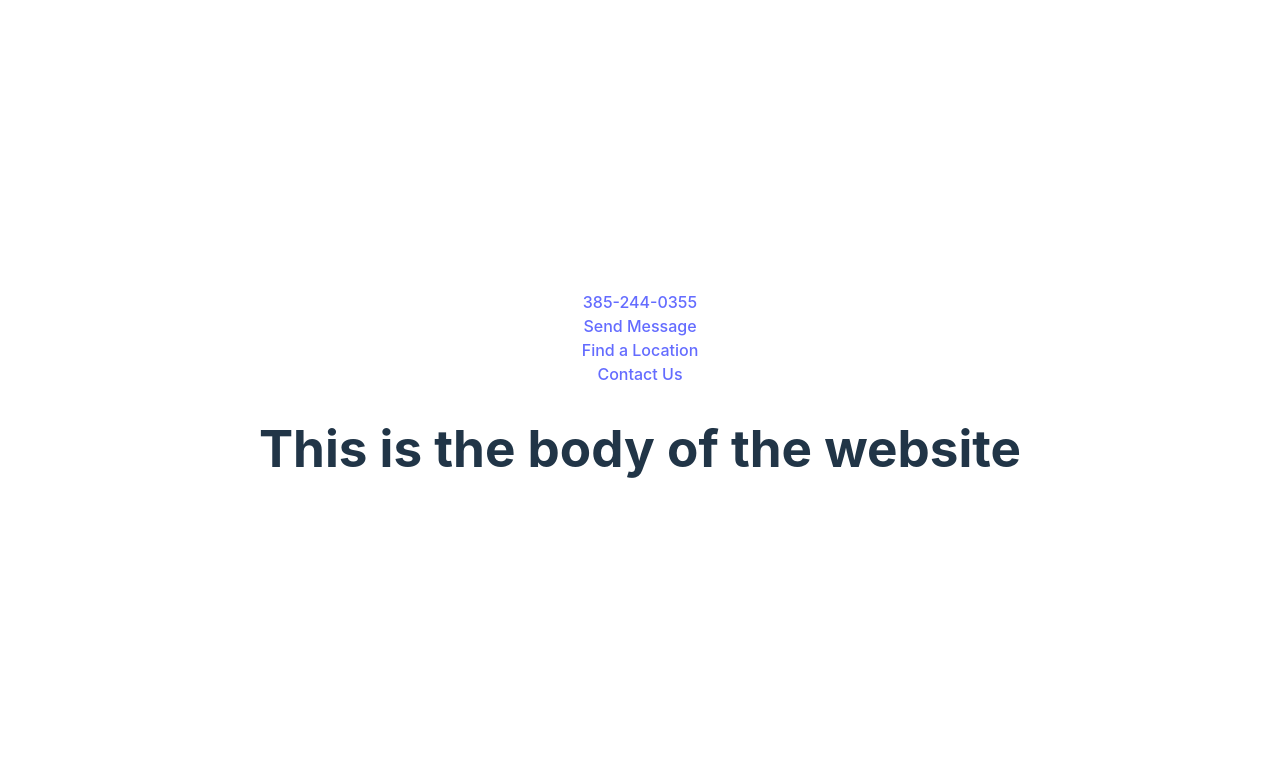
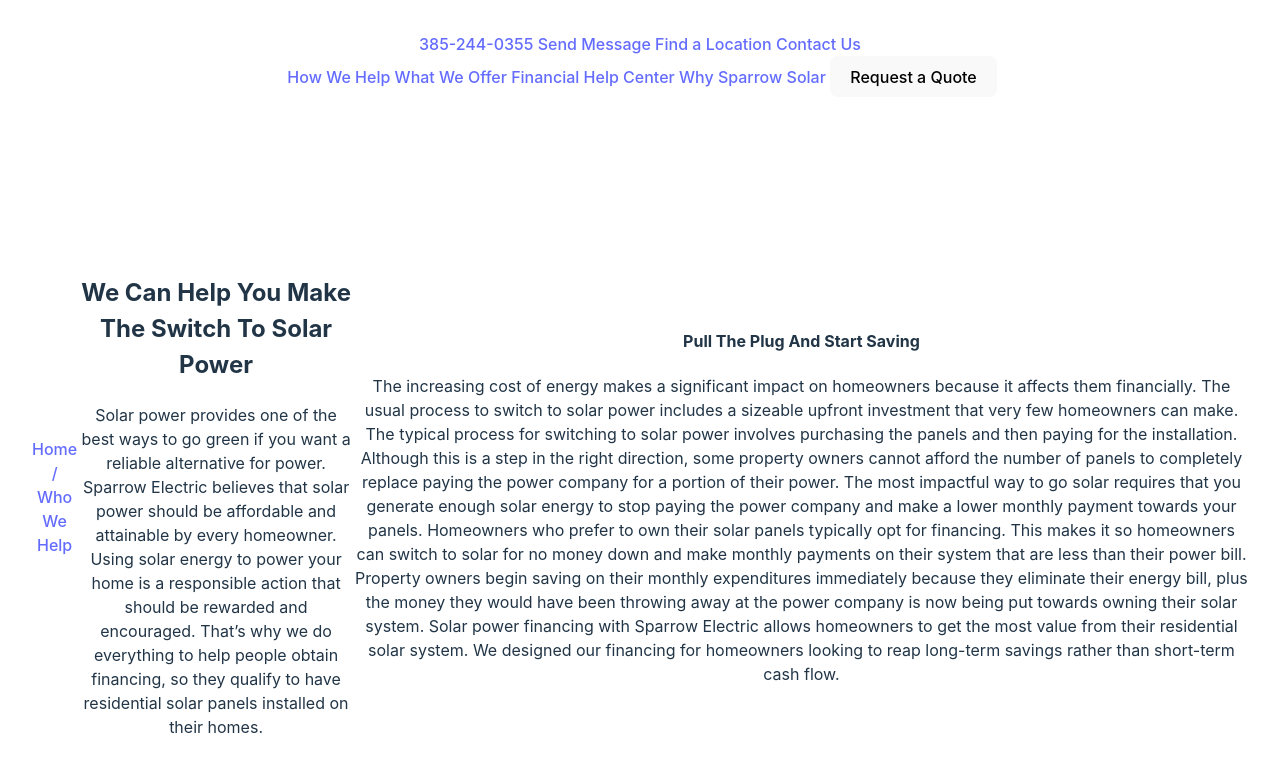
Before and after one commit to JacobFoote01/Sparrow_Electric, a React (Vite) app: page / in a window 1280 px wide. Shown: the top 772 px of the page. Built offline with nearby package versions, Linux system fonts and the light colour scheme.

Commit message:
added a few header components

```diff
--- a/src/App.jsx
+++ b/src/App.jsx
@@ -1,6 +1,7 @@
 import { useState } from 'react'
 import './App.css'
 import TopHeader from './TopHeader'
+import LowerHeader from './LowerHeader'
 
 function App() {
   const [dropDown, setDropDown] = useState()
@@ -8,8 +9,21 @@ function App() {
   return (
     <>
   <TopHeader/>
-  <h1>This is the body of the website</h1>
-    </>
+  <LowerHeader/>
+  <body>
+    <a>Home / Who We Help</a>
+    <p>
+    <h2>We Can Help You Make The Switch To Solar Power</h2>
+  Solar power provides one of the best ways to go green if you want a reliable alternative for power. Sparrow Electric believes that solar power should be affordable and attainable by every homeowner. Using solar energy to power your home is a responsible action that should be rewarded and encouraged. That’s why we do everything to help people obtain financing, so they qualify to have residential solar panels installed on their homes.
+    </p>
+    <p>
+      <h4>Pull The Plug And Start Saving</h4>
+      The increasing cost of energy makes a significant impact on homeowners because it affects them financially. The usual process to switch to solar power includes a sizeable upfront investment that very few homeowners can make. The typical process for switching to solar power involves purchasing the panels and then paying for the installation. Although this is a step in the right direction, some property owners cannot afford the number of panels to completely replace paying the power company for a portion of their power. The most impactful way to go solar requires that you generate enough solar energy to stop paying the power company and make a lower monthly payment towards your panels.
+
+Homeowners who prefer to own their solar panels typically opt for financing. This makes it so homeowners can switch to solar for no money down and make monthly payments on their system that are less than their power bill. Property owners begin saving on their monthly expenditures immediately because they eliminate their energy bill, plus the money they would have been throwing away at the power company is now being put towards owning their solar system. Solar power financing with Sparrow Electric allows homeowners to get the most value from their residential solar system. We designed our financing for homeowners looking to reap long-term savings rather than short-term cash flow.
+    </p>
+  </body>
+   </>
   )
 }
 
--- a/src/LowerHeader.jsx
+++ b/src/LowerHeader.jsx
@@ -0,0 +1,16 @@
+import React from 'react'
+
+const LowerHeader = () => {
+    return(
+        <header>
+            <img className='neighborhood'></img>
+            <a href=''> How We Help </a>
+            <a href=''> What We Offer </a>
+            <a href=''> Financial Help Center </a>
+            <a href=''> Why Sparrow Solar </a>
+            <button>Request a Quote</button>
+        </header>
+    )
+}
+
+export default LowerHeader
--- a/src/TopHeader.jsx
+++ b/src/TopHeader.jsx
@@ -2,14 +2,11 @@
 function TopHeader() {
     return(
         <header className='white_header'>
-      <a href="3852440355">385-244-0355</a>
-      <br/>
-      <a href="">Send Message</a>
-      <br/>
-      <a href="">Find a Location</a>
-      <br/>
-      <a href="">Contact Us</a>
-    </header>
+            <a href="3852440355"> 385-244-0355 </a>
+            <a href=""> Send Message </a>
+            <a href=""> Find a Location </a>
+            <a href=""> Contact Us </a>
+        </header>
     )
 }
 export default TopHeader
```
